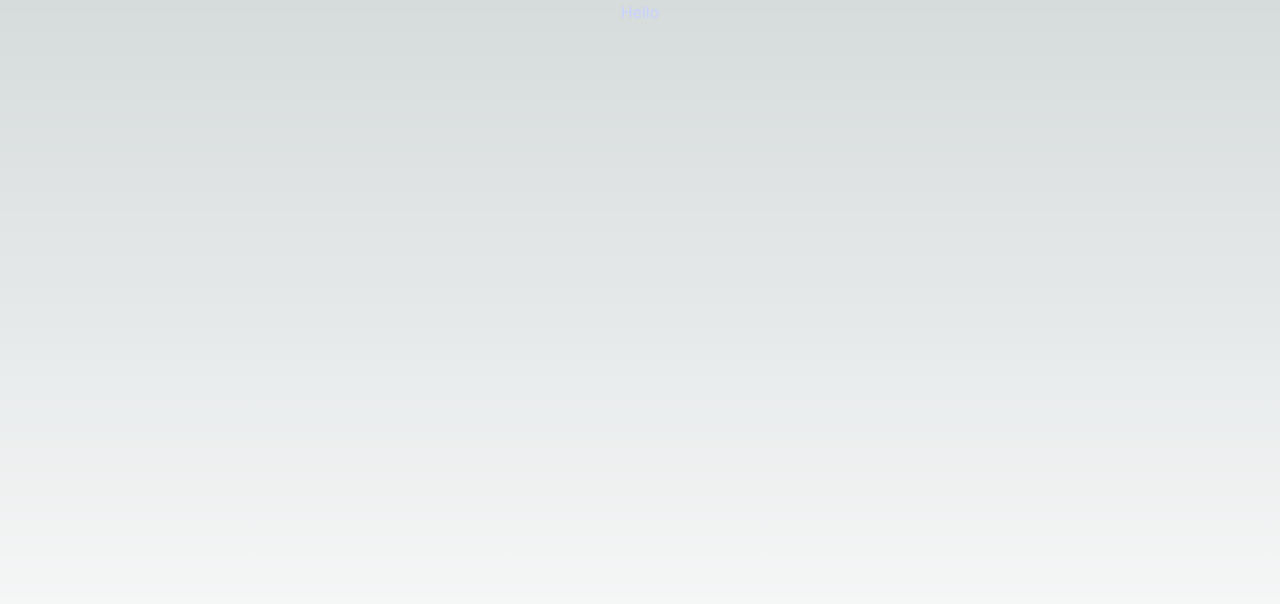
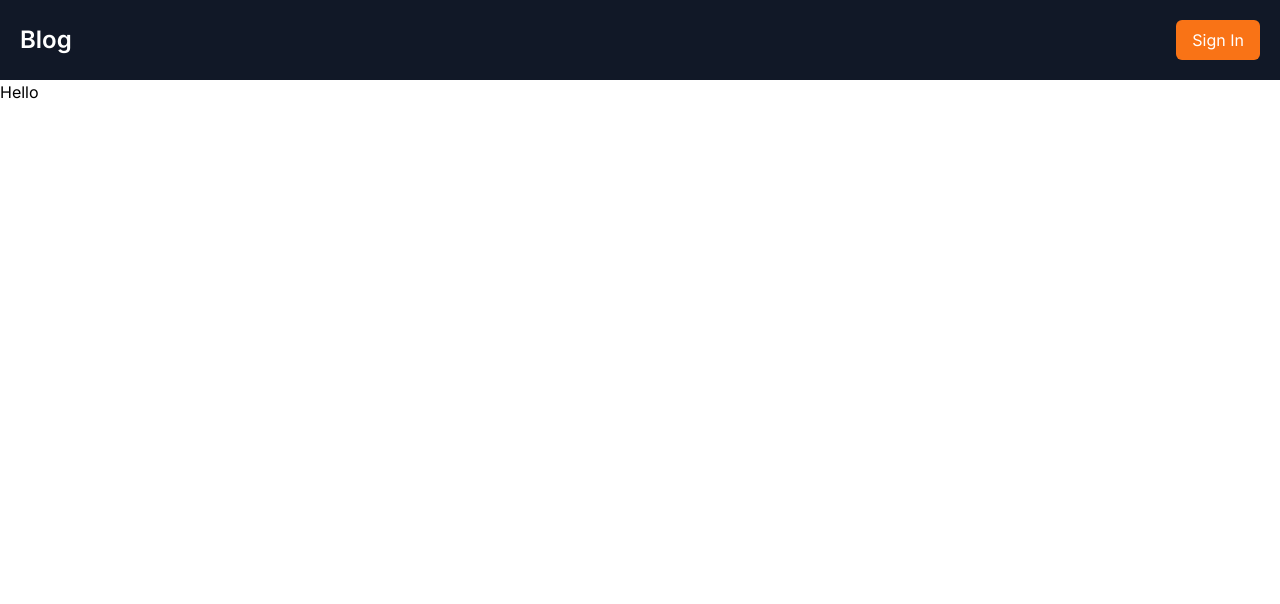
Before and after one commit to brovarenko/nest-app, a Next.js app: page / in a window 1280 px wide. Shown: the top 604 px of the page. Built offline with nearby package versions, Linux system fonts and the light colour scheme.

Commit message:
added navbar

```diff
--- a/package.json
+++ b/package.json
@@ -17,6 +17,7 @@
     "autoprefixer": "10.4.15",
     "eslint": "8.48.0",
     "eslint-config-next": "13.4.19",
+    "lucide-react": "^0.274.0",
     "next": "13.4.19",
     "postcss": "8.4.28",
     "prisma": "^5.2.0",
--- /dev/null
+++ b/src/app/components/NavBar.tsx
@@ -0,0 +1,22 @@
+import Link from "next/link";
+
+const NavBar = async () => {
+  return (
+    <nav className='bg-gray-900 p-5'>
+      <div className='container mx-auto'>
+        <div className='flex items-center justify-between'>
+          <Link href='/'>
+            <p className='text-white text-2xl font-semibold'>Blog</p>
+          </Link>
+          <Link href='/signin'>
+            <div className='text-white hover:bg-orange-600 bg-orange-500 rounded-md px-4 py-2'>
+              Sign In
+            </div>
+          </Link>
+        </div>
+      </div>
+    </nav>
+  );
+};
+
+export default NavBar;
--- a/src/app/globals.css
+++ b/src/app/globals.css
@@ -2,26 +2,6 @@
 @tailwind components;
 @tailwind utilities;
 
-:root {
-  --foreground-rgb: 0, 0, 0;
-  --background-start-rgb: 214, 219, 220;
-  --background-end-rgb: 255, 255, 255;
+body {
+  min-height: 100vh;
 }
-
-@media (prefers-color-scheme: dark) {
-  :root {
-    --foreground-rgb: 255, 255, 255;
-    --background-start-rgb: 0, 0, 0;
-    --background-end-rgb: 0, 0, 0;
-  }
-}
-
-body {
-  color: rgb(var(--foreground-rgb));
-  background: linear-gradient(
-      to bottom,
-      transparent,
-      rgb(var(--background-end-rgb))
-    )
-    rgb(var(--background-start-rgb));
-}
--- a/src/app/layout.tsx
+++ b/src/app/layout.tsx
@@ -1,22 +1,26 @@
-import './globals.css'
-import type { Metadata } from 'next'
-import { Inter } from 'next/font/google'
+import "./globals.css";
+import type { Metadata } from "next";
+import { Inter } from "next/font/google";
+import NavBar from "./components/NavBar";
 
-const inter = Inter({ subsets: ['latin'] })
+const inter = Inter({ subsets: ["latin"] });
 
 export const metadata: Metadata = {
-  title: 'Create Next App',
-  description: 'Generated by create next app',
-}
+  title: "Create Next App",
+  description: "Generated by create next app",
+};
 
 export default function RootLayout({
   children,
 }: {
-  children: React.ReactNode
+  children: React.ReactNode;
 }) {
   return (
-    <html lang="en">
-      <body className={inter.className}>{children}</body>
+    <html lang='en'>
+      <body className={inter.className}>
+        <NavBar />
+        {children}
+      </body>
     </html>
-  )
+  );
 }
--- a/src/app/page.tsx
+++ b/src/app/page.tsx
@@ -1,9 +1,5 @@
-import Image from 'next/image';
+import Image from "next/image";
 
 export default function Home() {
-  return (
-    <main className='flex min-h-screen flex-col items-center justify-between text-indigo-200'>
-      Hello
-    </main>
-  );
+  return <main>Hello</main>;
 }
```
Also changed, not shown: 1 other file (tests, documents, lock files or other folders).
